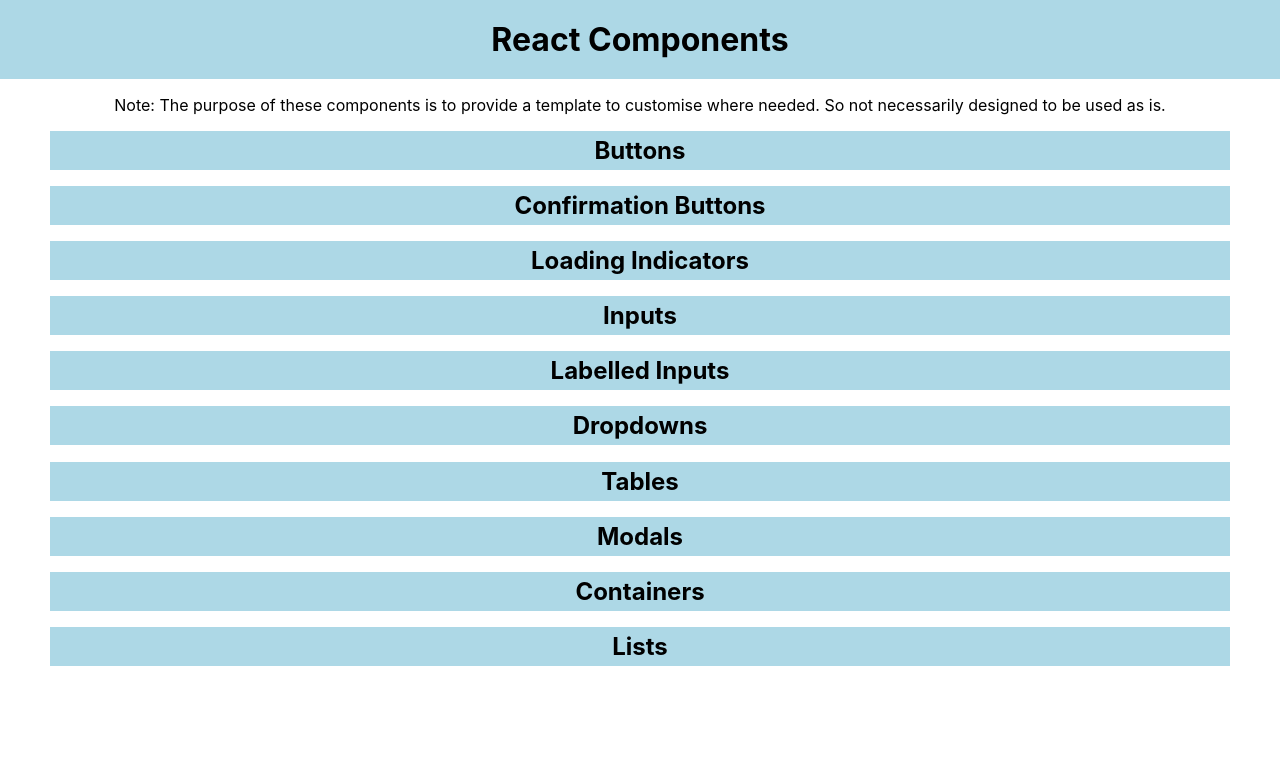
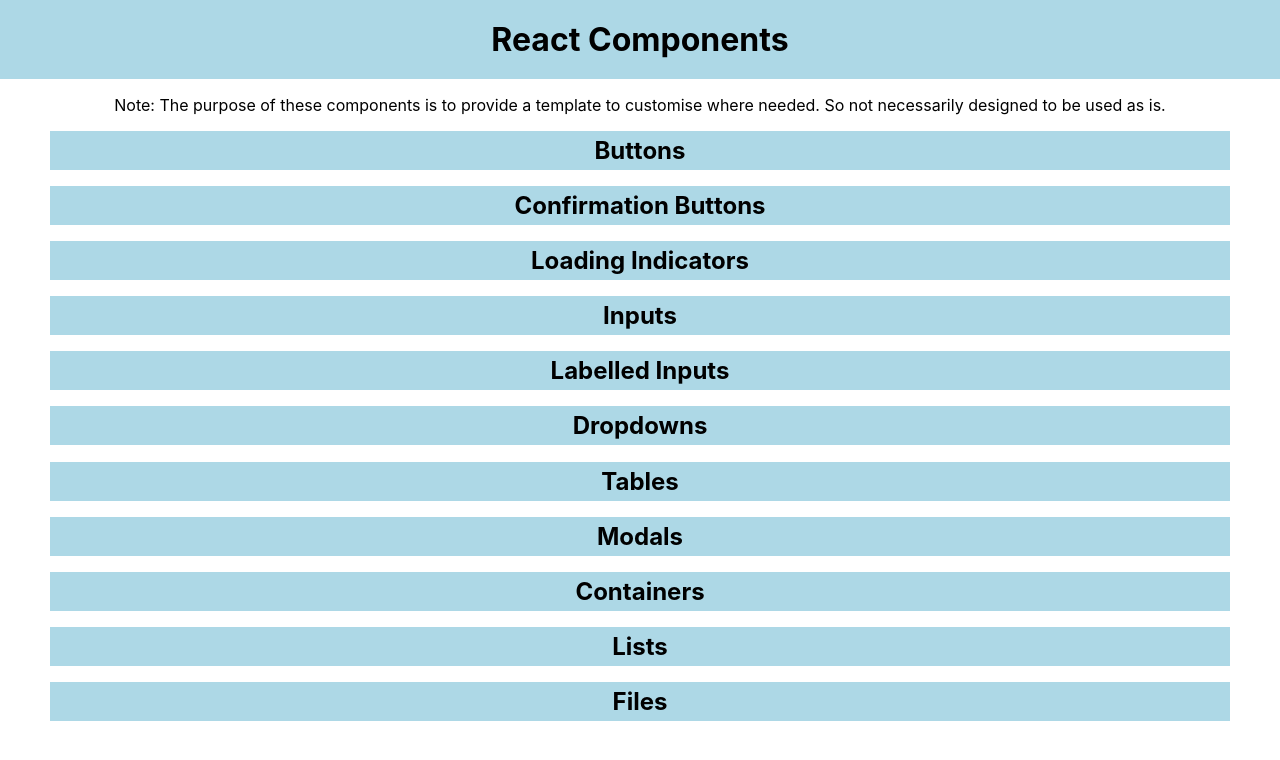
Before and after one commit to Vyper248/React-Components, a React (Create React App) app: page / in a window 1280 px wide. Shown: the top 760 px of the page. Built offline with nearby package versions, Linux system fonts and the light colour scheme.

Commit message:
Added Download and Upload components

```diff
--- a/package.json
+++ b/package.json
@@ -6,6 +6,7 @@
     "@testing-library/jest-dom": "^5.11.4",
     "@testing-library/react": "^11.1.0",
     "@testing-library/user-event": "^12.1.10",
+    "date-fns": "^2.22.1",
     "gh-pages": "^3.2.3",
     "react": "^17.0.2",
     "react-dom": "^17.0.2",
--- a/src/App.js
+++ b/src/App.js
@@ -37,6 +37,9 @@
 import ListSortable from './components/Lists/ListSortable';
 import ListSortable2 from './components/Lists/ListSortable2';
 import ListSortable3 from './components/Lists/ListSortable3';
+
+import Upload from './components/Files/Upload';
+import Download from './components/Files/Download';
 
 function App() {
 	const [textInput, setTextInput] = useState('Hello');
@@ -275,6 +278,11 @@
 					<ListSortable3 heading='Sortable List 3' items={listData} onChange={onChangeList} dragHandle={true}/>
 				</DropdownContainer>
 
+				<DropdownContainer heading='Files' open={false} instant={true}>
+					<Upload/>
+					<Download data={{random: 'data', cat: 5}}/>
+				</DropdownContainer>
+
 				{/* Modals should be at the end to prevent possible glitches */}
 				<Modal open={modal1Open} width='400px' closeFunc={() => setModal1Open(false)} closeOnClickOutside={true}>
 					<section>
--- /dev/null
+++ b/src/components/Files/Download.js
@@ -0,0 +1,34 @@
+import styled from 'styled-components';
+import { format } from 'date-fns';
+
+const StyledComp = styled.div`
+    background-color: #DDD;
+    color: black;
+    width: 150px;
+    border-radius: 5px;
+    padding: 5px;
+    margin: 5px;
+    display: inline-block;
+
+    &:hover {
+        cursor: pointer;
+        filter: brightness(75%);
+    }
+`;
+
+const Download = ({data, filename=`Data - ${format(new Date(),'yyyy-MM-dd')}.json`}) => {
+    const downloadJson = () => {
+        const dataStr = "data:text/json;charset=utf-8," + encodeURIComponent(JSON.stringify(data, null, 2));
+
+        const link = document.createElement("a");
+        link.setAttribute("href", dataStr);
+        link.setAttribute("download", filename);
+        link.click();
+    }
+
+    return (
+        <StyledComp onClick={downloadJson}>Download</StyledComp>
+    );
+}
+
+export default Download;
--- /dev/null
+++ b/src/components/Files/Upload.js
@@ -0,0 +1,98 @@
+import { useState, useRef } from 'react';
+import styled from 'styled-components';
+
+const StyledComp = styled.div`
+    display: inline-flex;
+    margin: 5px;
+
+    & > input {
+        display: none;
+    }
+
+    & > #chooseFile {
+        display: inline-block;
+        padding: 5px 10px;
+        background-color: #DDD;
+        border-radius: 5px 0px 0px 5px;
+    }
+
+    & > #filename {
+        width: 150px;
+        height: 28px;
+        overflow: hidden;
+        white-space: nowrap;
+        text-overflow: ellipsis;
+        display: inline-block;
+        padding: 5px;
+        border: 1px solid #DDD;
+    }
+
+    & > #uploadButton {
+        display: inline-block;
+        padding: 5px 10px;
+        background-color: #DDD;
+        border-radius: 0px 5px 5px 0px;
+    }
+
+    & > #chooseFile:hover, & > #uploadButton:hover {
+        cursor: pointer;
+        filter: brightness(75%);
+    }
+
+    & > #filename:hover {
+        cursor: pointer;
+    }
+`;
+
+const Upload = ({onUpload=()=>{}}) => {
+    const [importData, setImportData] = useState(null);
+    const [fileName, setFileName] = useState('No File Selected');
+    const fileInput = useRef(null);
+
+    const onFileChange = (e) => {
+        const file = e.target.files[0];
+        if (file === undefined) return;
+
+        if (file.type.match('application/json')) {
+            const reader = new FileReader();
+            setFileName(file.name);
+
+            reader.onload = (e) => {
+                let text = reader.result;
+                let obj = JSON.parse(text);
+
+                //check and import what's needed
+                let newObj = {...obj};
+
+                setImportData(newObj);
+            }
+
+            reader.readAsText(file);
+        } else {
+            setImportData(null);
+            setFileName('Incorrect File Type');
+        }
+    }
+
+    const onImport = () => {
+        if (importData) {
+            setFileName('File Uploaded')
+            onUpload(importData);
+            setImportData(null);
+            fileInput.current.value = '';
+        } else {
+            setFileName('No File Selected');
+        }
+    }
+
+    return (
+        <StyledComp>
+            <input type='file' id='fileUpload' onChange={onFileChange} ref={fileInput}/>
+            <label id='chooseFile' htmlFor='fileUpload'>Choose File</label>
+            <label id='filename' htmlFor='fileUpload'>{fileName}</label>
+            <div id='uploadButton' onClick={onImport}>Upload</div>
+        </StyledComp>
+    );
+}
+
+export default Upload;
```
Also changed, not shown: 1 other file (tests, documents, lock files or other folders).
